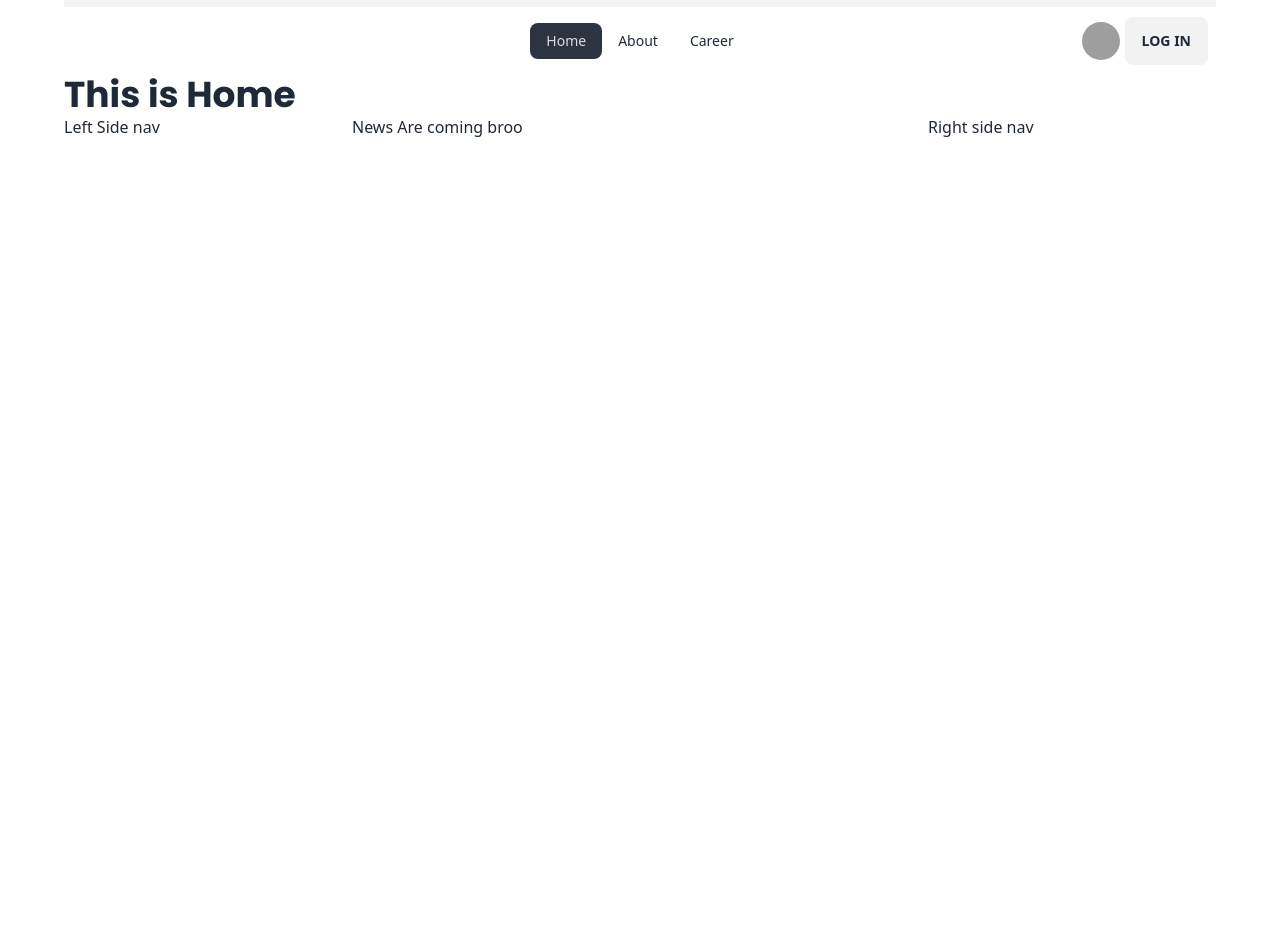
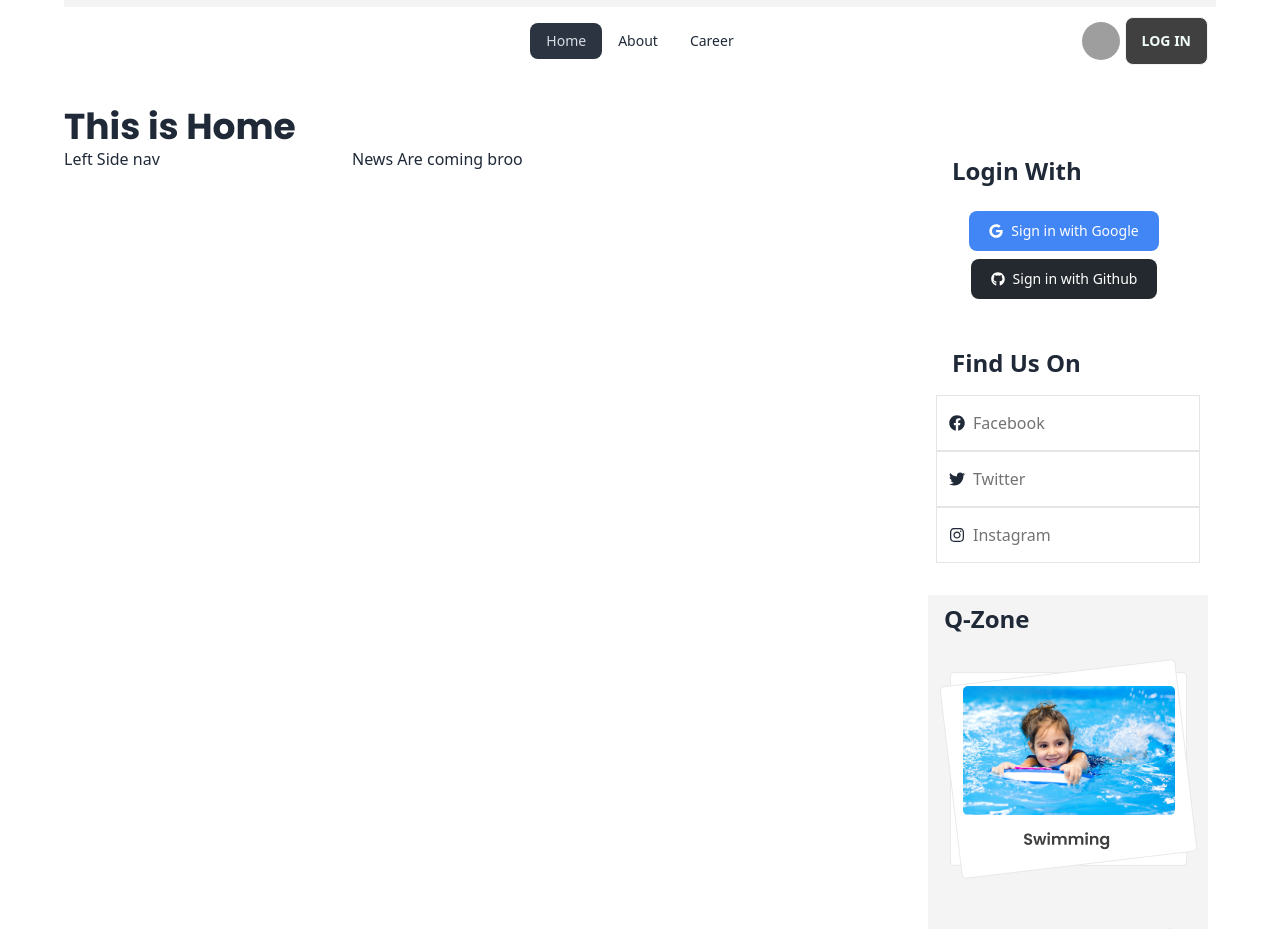
Before and after one commit to rafimd422/The-Dragon-News, a React (Vite) app: page / in a window 1280 px wide. Shown: the part 243-1172 px from the top of the page. Before the commit the page ends 800 px from the top, so only its background shows below. Built offline with nearby package versions, Linux system fonts and the light colour scheme; grey boxes are pictures that could not be loaded.

Commit message:
Installed and used the react icons and Complated Right Side navigation

```diff
--- a/package.json
+++ b/package.json
@@ -17,6 +17,7 @@
     "react": "^18.2.0",
     "react-dom": "^18.2.0",
     "react-fast-marquee": "^1.6.1",
+    "react-icons": "^4.11.0",
     "react-router-dom": "^6.16.0",
     "sort-by": "^0.0.2"
   },
--- a/src/Pages/ShereAble/Navbar.jsx
+++ b/src/Pages/ShereAble/Navbar.jsx
@@ -20,7 +20,7 @@ const NavLinks = <>
 
 
   return (
-<div className="navbar bg-base-100">
+<div className="navbar bg-base-100 mb-8">
   <div className="navbar-start">
     <div className="dropdown">
       <label tabIndex={0} className="btn btn-ghost md:hidden">
@@ -42,7 +42,7 @@ const NavLinks = <>
           <img src={userDefaultPic} />
         </div>
       </label>
-    <a className="btn">Log In</a>
+    <a className="btn hover:bg-black bg-neutral-700 text-teal-50">Log In</a>
   </div>
 </div>
   )
--- /dev/null
+++ b/src/Pages/ShereAble/RightSideNav/Qzone.jsx
@@ -0,0 +1,19 @@
+import React from 'react'
+import qZone1 from '../../../assets/qZone1.png'
+import qZone2 from '../../../assets/qZone2.png'
+import qZone3 from '../../../assets/qZone3.png'
+
+const Qzone = () => {
+  return (
+<div className="mb-4 p-2 text-center me-2 bg-zinc-100">
+      <h3 className='text-2xl mb-6 font-bold md:text-start md:ms-2'>Q-Zone</h3>
+<div className='space-y-12'>
+<img className='mx-auto' src={qZone1} alt="qZone1" />
+<img className='mx-auto' src={qZone2} alt="qZone2" />
+<img className='mx-auto' src={qZone3} alt="qZone3" />
+</div>
+    </div>
+  )
+}
+
+export default Qzone
--- a/src/Pages/ShereAble/RightSideNav/RightSideNav.jsx
+++ b/src/Pages/ShereAble/RightSideNav/RightSideNav.jsx
@@ -1,10 +1,48 @@
-import React from 'react'
+import { FaFacebook, FaGithub, FaGoogle, FaInstagram, FaTwitter } from "react-icons/fa";
+import Qzone from "./Qzone";
 
 const RightSideNav = () => {
   return (
-    <div>
-      Right side nav
+    <>
+    {/*Social LogIn section */}
+    <div className="mb-6 p-2 text-center me-2">
+      <h3 className='text-2xl mb-6 font-bold md:text-start md:ms-4'>Login With</h3>
+      <button type="button" className="text-white bg-[#4285F4] hover:bg-[#4285F4]/90 focus:ring-2 focus:ring-[#4285F4]/50 font-medium rounded-lg text-sm px-5 py-2.5 text-center inline-flex items-center dark:focus:ring-[#4285F4]/55 mr-2 mb-2">
+      <FaGoogle className="me-2" />
+Sign in with Google
+</button>
+      <button type="button" className="text-white bg-[#24292F] hover:bg-[#24292F]/90 focus:ring-2 focus:ring-[#24292F]/50 font-medium rounded-lg text-sm px-5 py-2.5 text-center inline-flex items-center dark:focus:ring-gray-500 dark:hover:bg-[#050708]/30 mr-2 mb-2">
+      <FaGithub className="me-2"/>
+Sign in with Github
+</button>
     </div>
+
+
+
+
+    {/* Social section */}
+    <div className="mb-6 p-2 text-center me-2">
+      <h3 className='text-2xl mb-4 font-bold md:text-start md:ms-4'>Find Us On</h3>
+      <div className="border border-neutral-200 flex items-center gap-2 p-3">
+        <FaFacebook />
+<p className="text-neutral-500 text-base font-medium leading-[30px]"><a href="https://www.facebook.com/" target="_blank" rel="noopener noreferrer">Facebook</a></p>
+</div>
+      <div className="border border-neutral-200 flex items-center gap-2 p-3">
+        <FaTwitter/>
+<p className="text-neutral-500 text-base font-medium leading-[30px]"><a href="http://www.twitter.com" target="_blank" rel="noopener noreferrer">Twitter</a></p>
+</div>
+      <div className="border border-neutral-200 flex items-center gap-2 p-3">
+        <FaInstagram/>
+        <p className="text-neutral-500 text-base font-medium leading-[30px]"><a href="http://www.instagram.com" target="_blank" rel="noopener noreferrer">Instagram</a></p>
+</div>
+    </div>
+
+
+{/* Q -Zone section */}
+<Qzone />
+
+
+    </>
   )
 }
 
```
Also changed, not shown: 1 other file (tests, documents, lock files or other folders).
